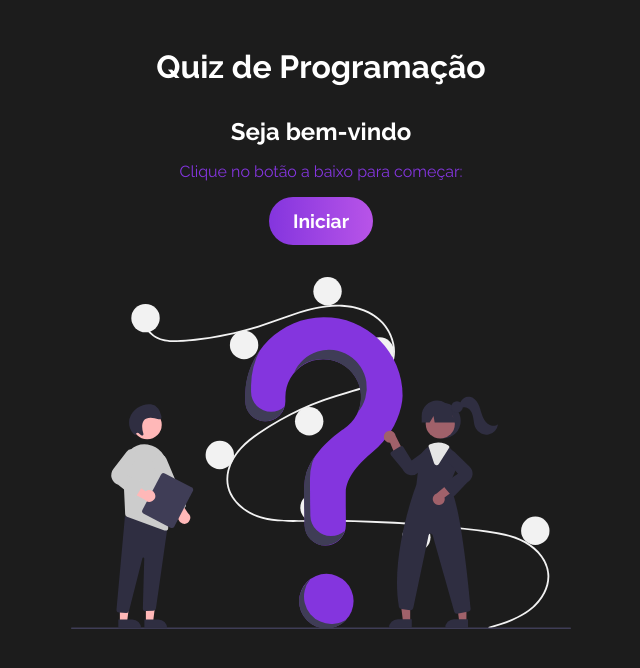
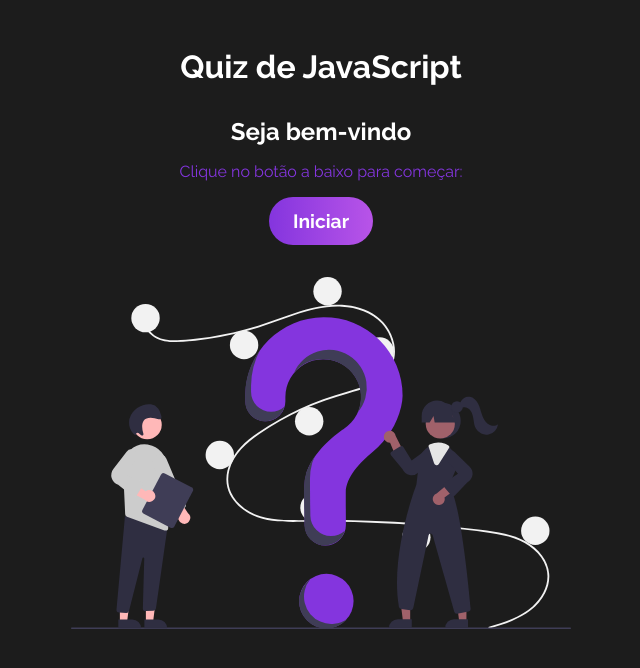
Before and after one commit to fatimadachari/quiz, a React (Vite) app: page / in a window 1280 px wide. Shown: the top 668 px of the page, without its empty margins (319-959 px from the left). Built offline with nearby package versions, Linux system fonts and the light colour scheme.

Commit message:
mudando o titulo da pagina

```diff
--- a/src/App.jsx
+++ b/src/App.jsx
@@ -16,7 +16,7 @@ function App() {
 
   return (
     <div className="App">
-      <h1>Quiz de Programação</h1>
+      <h1>Quiz de JavaScript</h1>
       {quizState.gameStage === "Start" && <Welcome />}
       {quizState.gameStage === "Playing" && <Question />}
       {quizState.gameStage === "End" && <GameOver/>}
```
